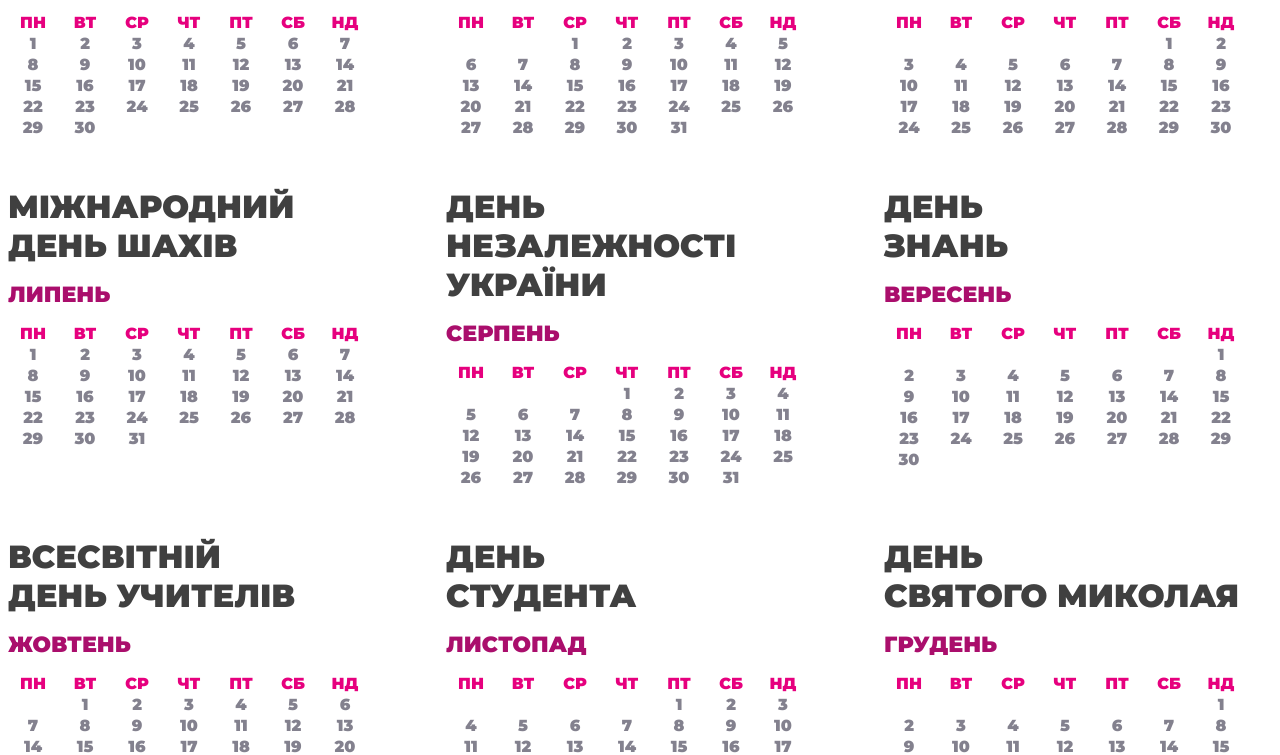
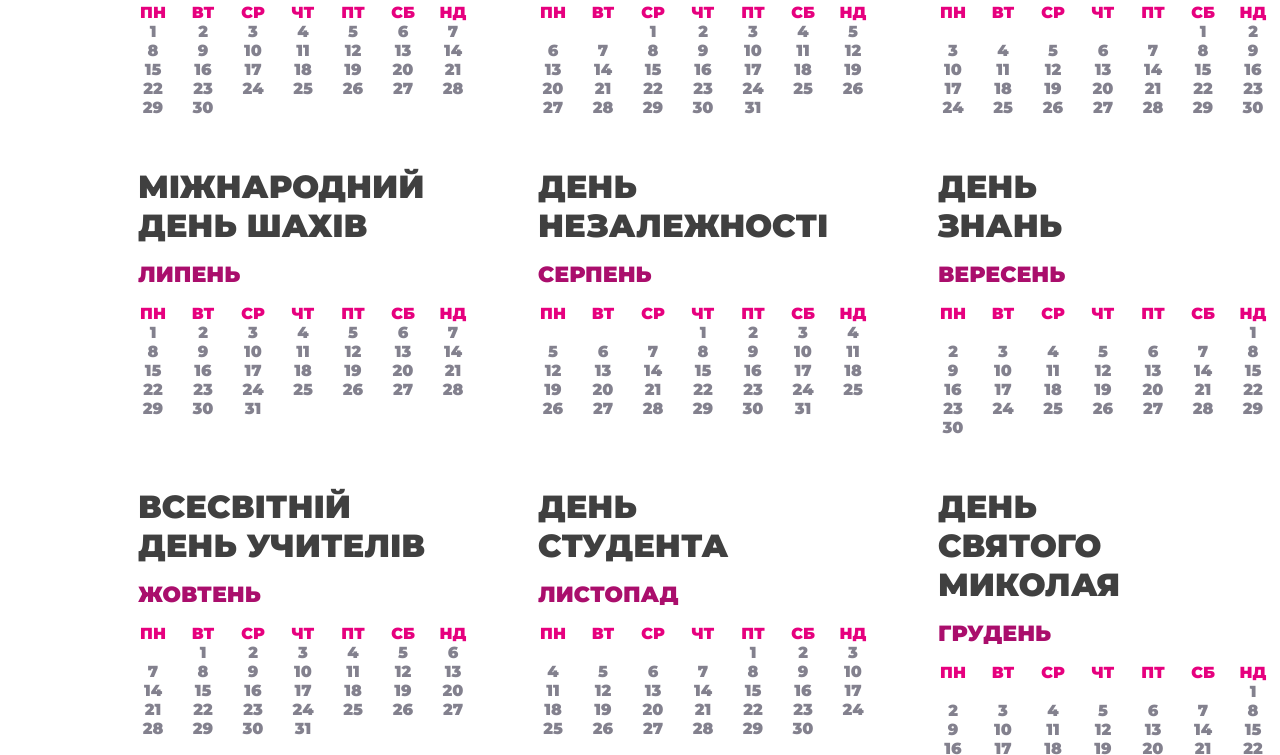
Before and after one commit to VaL2111/Calendar, a website: page index.html in a window 1280 px wide. Shown: the part 668-1423 px from the top of the page. Drawn offline with Linux system fonts and the light colour scheme.

Commit message:
fixed js and scss files

```diff
--- a/index.js
+++ b/index.js
@@ -51,7 +51,7 @@ const months = [
         length: 31,
     },
     {
-        title: "День<br>Незалежності України",
+        title: "День<br>Незалежності",
         name: "Серпень",
         length: 31,
     },
@@ -94,7 +94,6 @@ function renderMonth(monthIdx, year)
     const monthDates = buildDates(year, monthIdx, length);
 
     const monthBox = document.createElement('div');
-    monthBox.className = 'month';
     monthBox.innerHTML = `
         ${monthHead}
         <div class="month-content">
--- a/style.scss
+++ b/style.scss
@@ -29,34 +29,34 @@ body {
   display: grid;
   grid-template-columns: repeat(3, 1fr);
   grid-gap: 50px;
+  margin-left: 120px;
+  margin-bottom: 30px;
 }
 
-.month {
-
+.month-title, .month-name {
+  margin-bottom: 16px;
+  padding-left: 10px;
 }
 
 .month-title {
+  color: #404040;
   font-size: 32px;
-  color: #404040;
-  margin-bottom: 16px;
 }
 
 .month-name {
   color: #AA0E6C;
-  margin-bottom: 16px;
   font-size: 22px;
 }
 
 .month-content {
   display: inline-grid;
   grid-template-columns: repeat(7, 1fr);
-  grid-gap: 2px;
 }
 
 .month-date {
+  color: #83818E;
   width: $dateSize;
   height: calc($dateSize / 1.5);
-  color: #83818E;
   display: flex;
   align-items: center;
   justify-content: center;
```
Also changed, not shown: style.css, 1 other file.
